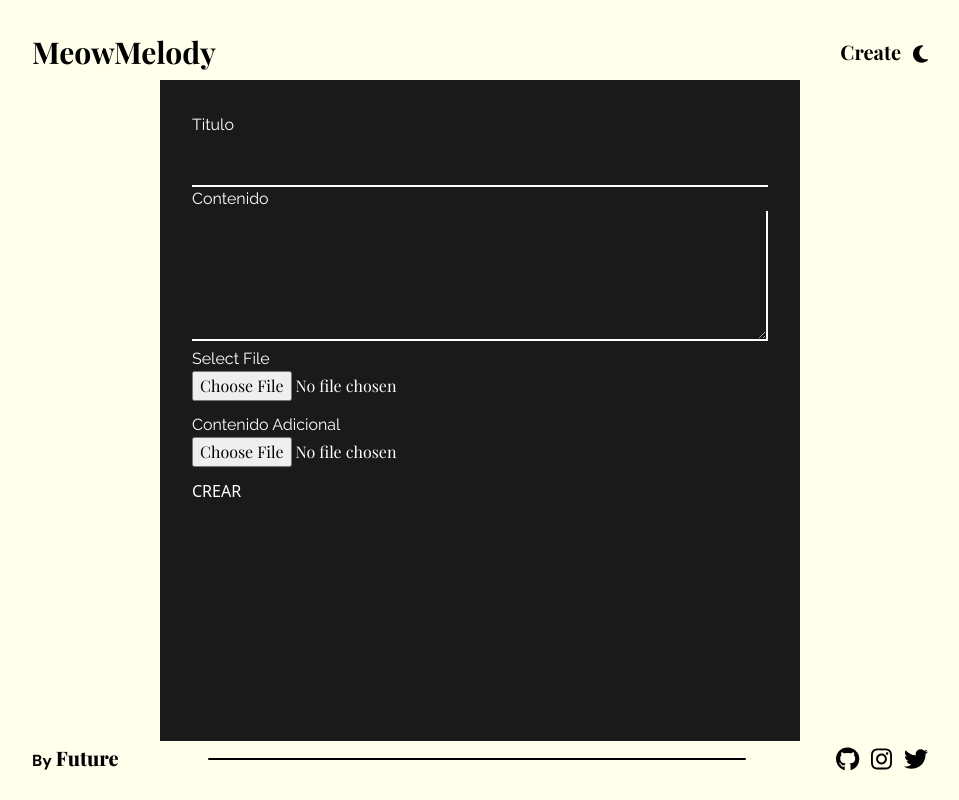
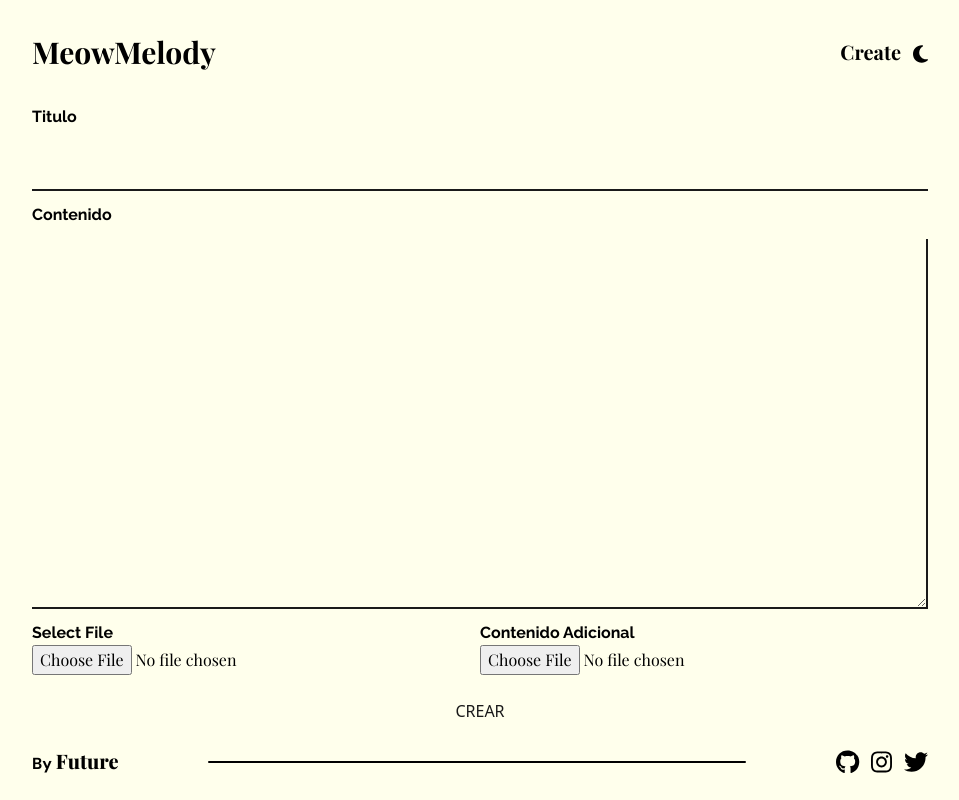
Before and after one commit to Jkose7/Blog-MeowMelody, a React (Vite) app: page /createNew in a window 1280 px wide. Shown: the whole page, without its empty margins (160-1119 px from the left). Built offline with nearby package versions, Linux system fonts and the light colour scheme; a web font is replaced by a local one.

Commit message:
styles of createdNew

```diff
--- a/src/App.jsx
+++ b/src/App.jsx
@@ -13,7 +13,7 @@ import { ThemeProviter } from "./providers/ThemeProviter.jsx";
 function App() {
   return (
     <ThemeProviter>
-      <main className="bg-primary-color dark:bg-second-color -z-10 h-full w-full absolute flex flex-col justify-center py-6">
+      <main className="bg-primary-color dark:bg-second-color -z-10 h-full w-full absolute flex flex-col justify-center py-6 px-5 md:px-16 lg:px-28 xl:px-48 2xl:px-80">
         <Nav />
 
         <Routes>
--- a/src/components/footer.jsx
+++ b/src/components/footer.jsx
@@ -3,7 +3,7 @@ import { faGithub, faInstagram, faTwitter } from "@fortawesome/free-brands-svg-i
 
 export function Footer() {
     return (
-        <section className="mx-5 md:mx-16 lg:mx-28 xl:mx-48 2xl:mx-80 h-[5vh] flex items-center">
+        <section className=" flex items-center">
             <footer className="bg-transparent w-full items-center flex justify-between dark:text-primary-color">
                 <div className="">
                     <h1 className="font-text-alt font-bold">By <span className="text-xl font-titulos font-extrabold">
--- a/src/components/nav.jsx
+++ b/src/components/nav.jsx
@@ -11,7 +11,7 @@ export function Nav() {
     const toggleTheme = useChangeThemeContext()
 
     return (
-        <section className="mx-5 md:mx-16 lg:mx-28 xl:mx-48 2xl:mx-80">
+        <section className="">
             <nav className="bg-transparent flex justify-between font-titulos font-bold items-center text-black dark:text-primary-color h-14">
                 <Link className="text-3xl z-10" to="/">
                     MeowMelody
--- a/src/pages/createNew.jsx
+++ b/src/pages/createNew.jsx
@@ -15,7 +15,7 @@ export function CreateNews({ News }) {
   const [image, setImage] = useState(null);
 
   const onSubmit = handleSubmit((data) => {
-    const {titulo, } = data
+    const { titulo, } = data
     console.log(titulo)
   });
 
@@ -33,11 +33,11 @@ export function CreateNews({ News }) {
   }
 
   return (
-    <section className=" bg-second-color flex justify-center items-center flex-col mx-5 md:mx-16 lg:mx-28 xl:mx-80 gap-5 p-8 h-full">
+    <section className=" bg-primary-color dark:bg-second-color dark:bg-blend-color-dodge h-[90vh]">
       {image ? console.log(image) : null}
-      <form action="" className="text-white w-full h-full overflow-y-scroll overflow-hidden" onSubmit={onSubmit}>
+      <form action="" className="text-second-colordark:bg-primary-color w-full h-full flex flex-col justify-center gap-3" onSubmit={onSubmit}>
         {/*TITULO */}
-        <label htmlFor="titulo" className="font-texto">
+        <label htmlFor="titulo" className="font-texto dark:text-primary-color font-bold">
           Titulo
         </label>
         <input
@@ -56,19 +56,19 @@ export function CreateNews({ News }) {
               message: "El titulo debe tener menos caracteres",
             },
           })}
-          className="w-full pb-2 border-b-2 border-white bg-transparent focus:outline-none text-4xl font-titulos"
+          className="w-full pb-2 border-b-2 border-second-color dark:border-white bg-transparent focus:outline-none text-4xl font-titulos"
         />
         {errors.titulo && <span className="text-sm">{errors.titulo.message}</span>}
 
         {/* CONTENIDO*/}
-        <label htmlFor="contenido" className="block font-texto">
+        <label htmlFor="contenido" className="font-texto dark:text-primary-color font-bold">
           Contenido
         </label>
         <textarea
           name=""
           id=""
           cols="10"
-          rows="5"
+          rows="15"
           {...register("contenido", {
             required: {
               value: true,
@@ -83,28 +83,30 @@ export function CreateNews({ News }) {
               message: "Tu contenido debe ser menos extenso",
             },
           })}
-          className="w-full font-titulos text-white pb-2 mr-2 border-b-2 border-r-2 border-white bg-transparent focus:outline-none"
+          className="w-full font-titulos text-white pb-2 mr-2 border-b-2 border-r-2 border-second-color dark:border-white bg-transparent focus:outline-none"
         ></textarea>
         {errors.contenido && <span className="text-sm">{errors.contenido.message}</span>}
 
-        {/*IMAGEN */}
 
-        <div>
-          <label htmlFor="fileupload" className="block font-texto">
+        <div className="flex w-full justify-between">
+          <div className="flex flex-col w-full">
+            {/* IMAGEN*/}
+            <label htmlFor="fileupload" className="block dark:text-primary-color font-texto font-bold">
               Select File
             </label>
             <input
               id='fileupload'
               type="file"
               {...register("files")}
-            className="font-titulos mb-3"
+              className="font-titulos mb-3 flex flex-col"
               onChange={(e) => handleImage(e)}
             />
+            {errors.img && <span className='text-sm'>{errors.img.message}</span>}
           </div>
-        {errors.img && <span className='text-sm'>{errors.img.message}</span>}
 
+          <div className="flex flex-col w-full">
             {/* CONTENIDO ADICIONAL*/}
-        <label htmlFor="adicional" className="block font-texto">
+            <label htmlFor="adicional" className="block dark:text-primary-color font-texto font-bold">
               Contenido Adicional
             </label>
             <input
@@ -112,9 +114,12 @@ export function CreateNews({ News }) {
               {...register("adicional")}
               className="w-full font-titulos mb-3"
             />
+          </div>
+
+        </div>
 
         {/*BTN CREAR*/}
-        <button type="submit">CREAR</button>
+        <button type="submit" className="dark:text-primary-color text-second-color">CREAR</button>
       </form>
 
     </section>
--- a/src/pages/index.jsx
+++ b/src/pages/index.jsx
@@ -2,25 +2,26 @@ import { AsideNews } from "../components/asideNews"
 import { ButtonCreateNew } from "../components/buttonCreateNew"
 import { MainNew } from "../components/mainNew"
 
-export function Index({theme}) {
+export function Index() {
     return (
-        <section className="mx-5 md:mx-16 lg:mx-28 xl:mx-48 2xl:mx-80 gap-5 flex flex-col h-full py-4">
+        <section className="gap-5 flex flex-col h-full py-4">
             <section className="h-full flex gap-1 flex-col">
+
                 <MainNew>
-                    <ButtonCreateNew theme={theme} />
+                    <ButtonCreateNew/>
                 </MainNew>
 
                 <div className="flex flex-col sm:flex-row gap-1 h-4/5">
                     <AsideNews>
-                        <ButtonCreateNew theme={theme} />
+                        <ButtonCreateNew/>
                     </AsideNews>
 
                     <AsideNews>
-                        <ButtonCreateNew theme={theme} />
+                        <ButtonCreateNew/>
                     </AsideNews>
 
                     <AsideNews>
-                        <ButtonCreateNew theme={theme} />
+                        <ButtonCreateNew/>
                     </AsideNews>
 
                 </div>
```
Lines whose indentation alone changed are shown as unchanged.
